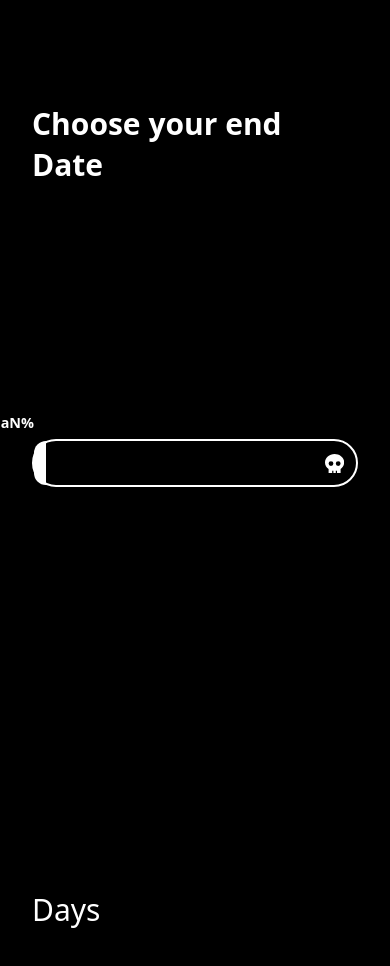
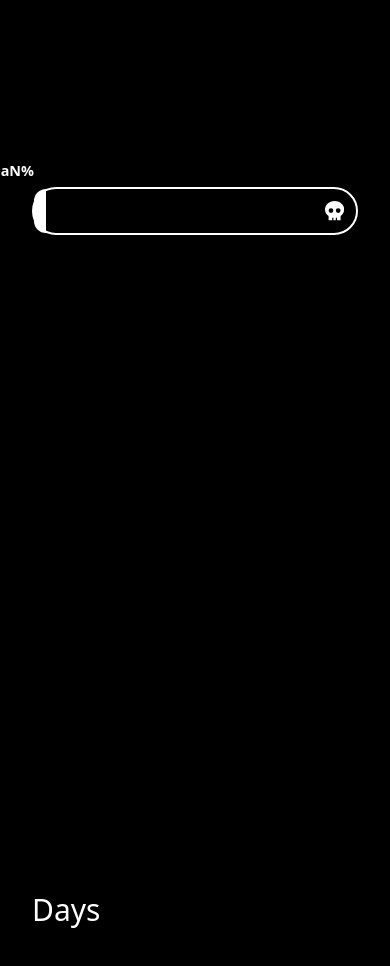
Before and after one commit to stark-bit/svelte-days_untill, a SvelteKit app: page /view in a window 390 px wide. Shown: the top 966 px of the page. Built offline with nearby package versions, Linux system fonts and the light colour scheme.

Commit message:
feat: fix mobile responsiveness

```diff
--- a/src/lib/components/ui/Countdown/Countdown.svelte
+++ b/src/lib/components/ui/Countdown/Countdown.svelte
@@ -21,7 +21,7 @@
 </script>
 
 {#if endDate}
-	<div class="text-3xl h-[36px]">
+	<div class="text-3xl min-h-[36px] mb-12">
 		{countdown}
 	</div>
 {/if}
--- a/src/routes/+page.svelte
+++ b/src/routes/+page.svelte
@@ -27,7 +27,7 @@
 			>
 				Choose your end date
 			</h1>
-			<div class="flex gap-12">
+			<div class="flex gap-12 flex-wrap">
 				<Popover.Root>
 					<Popover.Trigger asChild let:builder>
 						<Button
--- a/src/routes/view/+page.svelte
+++ b/src/routes/view/+page.svelte
@@ -16,11 +16,6 @@
 
 <main class="container m-auto">
 	<section class="grid min-h-svh grid-cols-1 items-center justify-center justify-items-center">
-		<h1
-			class="mb-12 text-3xl font-extrabold leading-snug text-white md:text-4xl lg:text-5xl xl:text-5xl 2xl:text-5xl"
-		>
-			Choose your end Date
-		</h1>
     <Countdown {endDate} />
 		<LoadingBar {startDate} {endDate} />
 		<div
```
